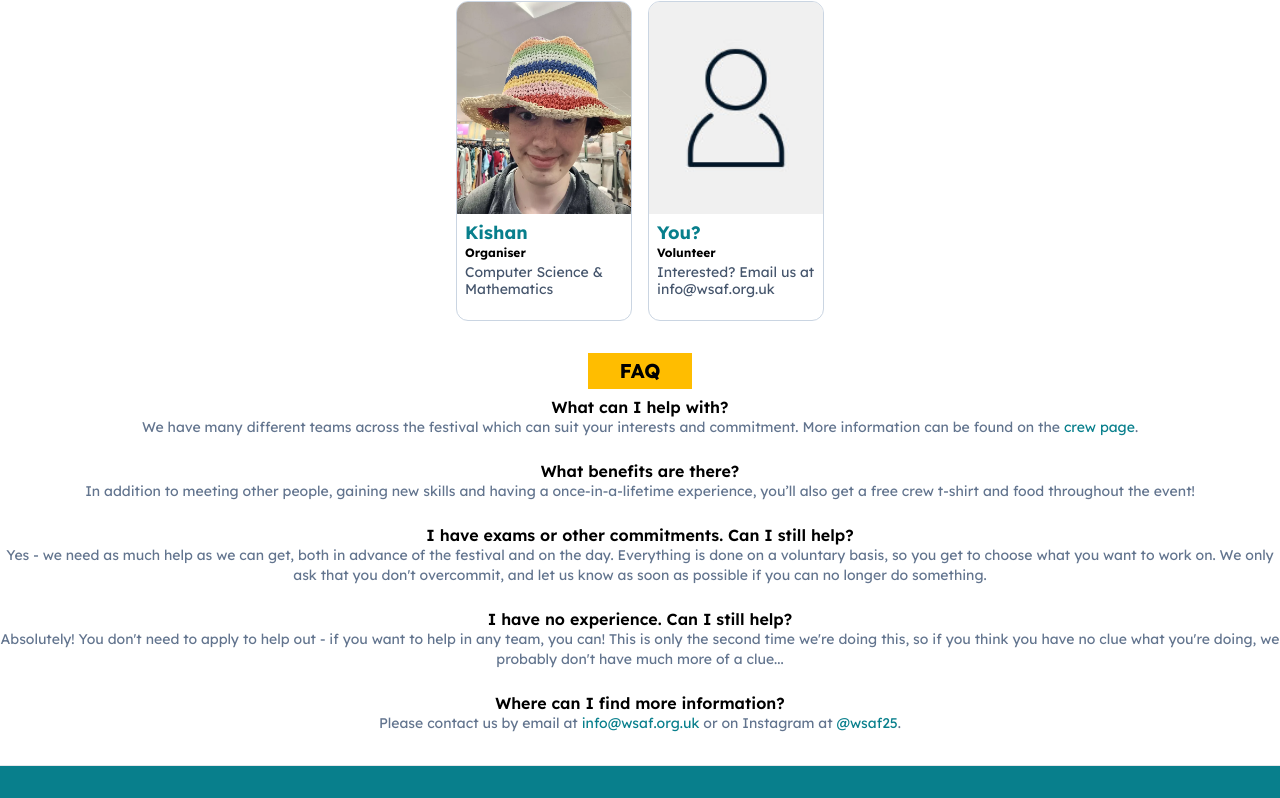
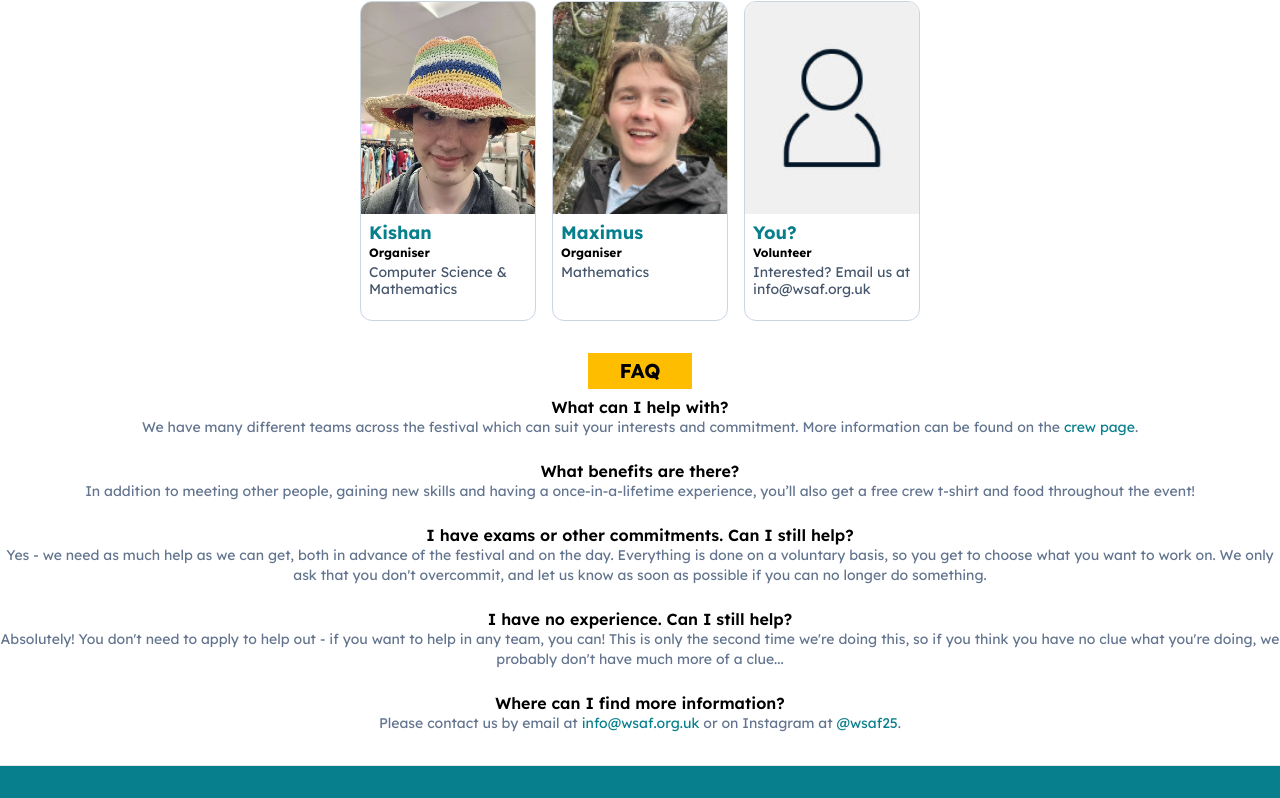
Before and after one commit to WarwickStudentArtsFestival/wsaf25-website, a Next.js app: page /crew in a window 1280 px wide. Shown: the part 2027-2825 px from the top of the page. Built offline with nearby package versions, Linux system fonts and the light colour scheme.

Commit message:
max image

```diff
--- a/src/app/components/people-involved/organisers.ts
+++ b/src/app/components/people-involved/organisers.ts
@@ -1,7 +1,7 @@
 import AdamPhoto from '@/assets/people/adam.jpg';
 import AlexPhoto from '@/assets/people/alex.jpg';
 // import DaePhoto from '@/assets/people/dae.jpg';
-// import MaximusPhoto from '@/assets/people/maximus.jpg';
+import MaximusPhoto from '@/assets/people/maximus.jpg';
 import JoshPhoto from '@/assets/people/josh.jpg';
 import ElliePhoto from '@/assets/people/ellie.jpg';
 // import EthanPhoto from '@/assets/people/ethan.jpg';
@@ -44,13 +44,13 @@ const organisers: RefactoredIdCardProps[] = [
   //   course: 'Liberal Arts',
   //   image: DaePhoto,
   // },
-  // {
-  //   name: 'Maximus',
-  //   role: 'WSAF Lead (Finance & Data)',
-  //   year: '2nd Year',
-  //   course: 'Mathematics',
-  //   image: MaximusPhoto,
-  // },
+  {
+    name: 'Maximus',
+    role: 'WSAF Lead (Finance & Data)',
+    year: '2nd Year',
+    course: 'Mathematics',
+    image: MaximusPhoto,
+  },
   {
     name: 'Josh',
     role: 'Head of\nDigital',
```
